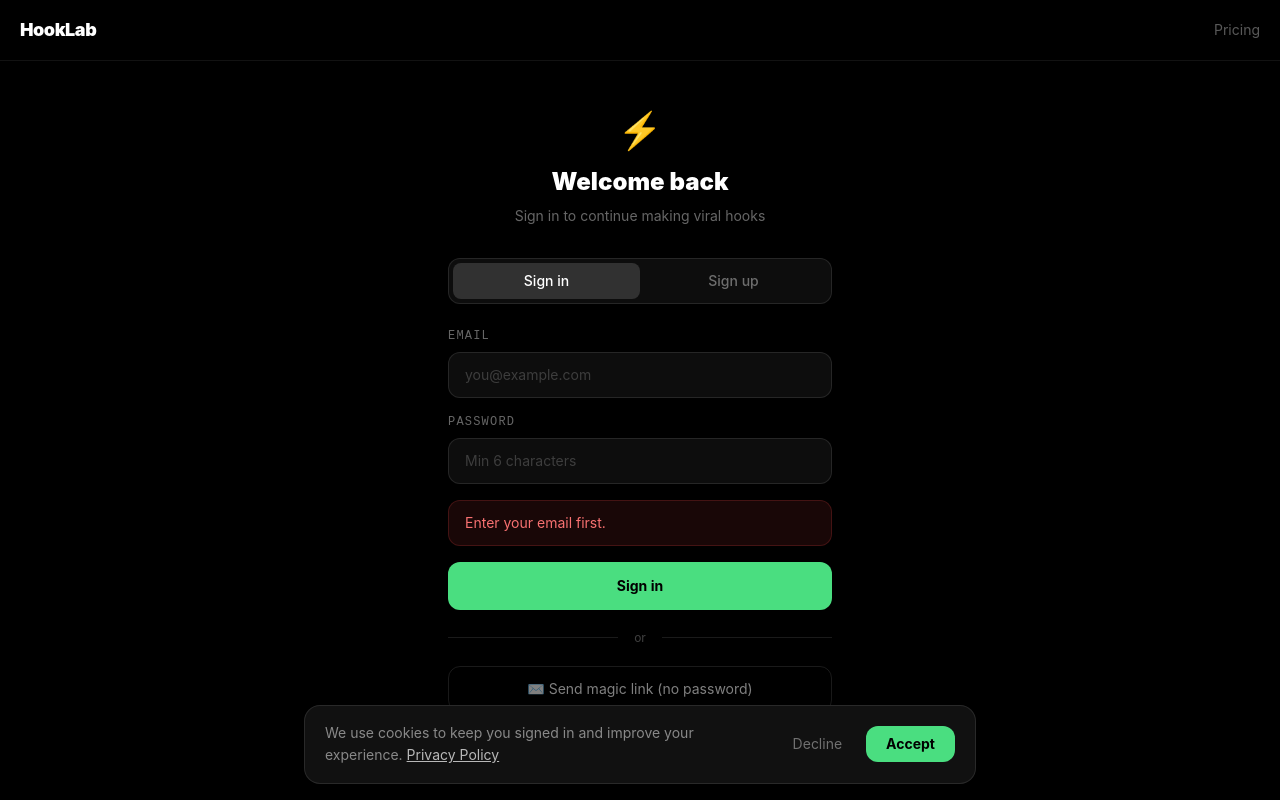
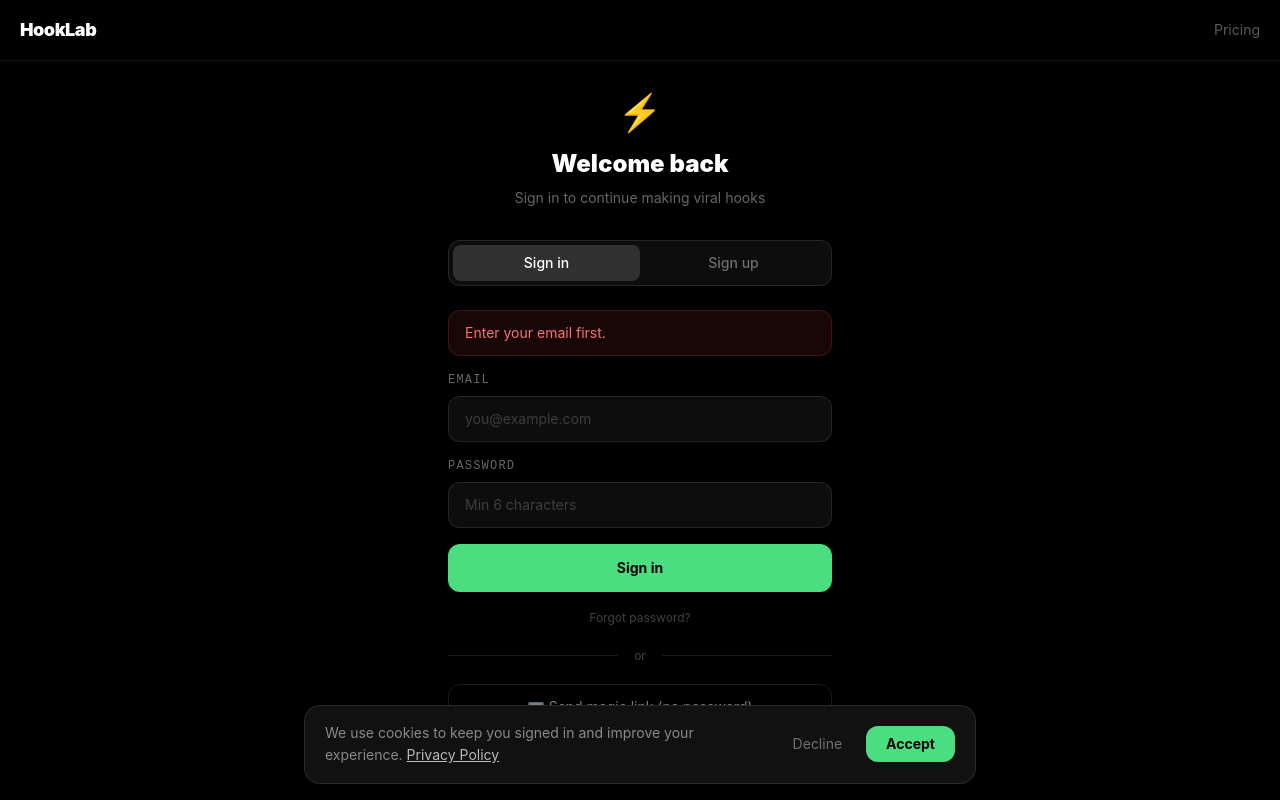
Before and after one commit to sanadkam/Hook-Generator-, a Next.js app in the folder viral-hook-tester/: page /login in a window 1280 px wide. Both pictures are taken after a click on the button "✉️ Send magic link (no password)". Built offline with nearby package versions, Linux system fonts and the light colour scheme; no server answers.

Commit message:
Update login.js

```diff
--- a/viral-hook-tester/pages/login.js
+++ b/viral-hook-tester/pages/login.js
@@ -6,7 +6,7 @@ import { supabase } from '../lib/supabase';
 
 export default function Login() {
   const router = useRouter();
-  const [mode, setMode] = useState('signin');
+  const [mode, setMode] = useState('signin'); // 'signin' | 'signup' | 'forgot'
   const [email, setEmail] = useState('');
   const [password, setPassword] = useState('');
   const [loading, setLoading] = useState(false);
@@ -67,6 +67,23 @@ export default function Login() {
     }
   };
 
+  const handleForgotPassword = async (e) => {
+    e.preventDefault();
+    if (!supabase) return;
+    setLoading(true); setError(null); setSuccess(null);
+    try {
+      const { error } = await supabase.auth.resetPasswordForEmail(email, {
+        redirectTo: `${window.location.origin}/reset-password`,
+      });
+      if (error) throw error;
+      setSuccess('Password reset link sent! Check your inbox.');
+    } catch (err) {
+      setError(err.message);
+    } finally {
+      setLoading(false);
+    }
+  };
+
   if (!supabase) {
     return (
       <div className="min-h-screen bg-black text-white flex items-center justify-center">
@@ -78,7 +95,7 @@ export default function Login() {
   return (
     <>
       <Head>
-        <title>{mode === 'signup' ? 'Create Account' : 'Sign In'} — HookLab</title>
+        <title>{mode === 'signup' ? 'Create Account' : mode === 'forgot' ? 'Reset Password' : 'Sign In'} — HookLab</title>
         <meta name="viewport" content="width=device-width, initial-scale=1" />
       </Head>
       <div className="min-h-screen bg-black text-white flex flex-col">
@@ -92,18 +109,34 @@ export default function Login() {
             <div className="text-center mb-8">
               <div className="text-4xl mb-4">⚡</div>
               <h1 className="text-2xl font-black mb-2">
-                {mode === 'signup' ? 'Create your account' : 'Welcome back'}
+                {mode === 'signup' ? 'Create your account' : mode === 'forgot' ? 'Reset password' : 'Welcome back'}
               </h1>
               <p className="text-white/40 text-sm">
-                {mode === 'signup' ? '3 free uses per month · No card required' : 'Sign in to continue making viral hooks'}
+                {mode === 'signup' ? '3 free uses per month · No card required' : mode === 'forgot' ? "Enter your email and we'll send a reset link." : 'Sign in to continue making viral hooks'}
               </p>
             </div>
 
+            {mode !== 'forgot' && (
               <div className="flex bg-white/[0.05] border border-white/10 rounded-xl p-1 mb-6">
                 <button onClick={() => { setMode('signin'); setError(null); setSuccess(null); }} className={`flex-1 py-2 rounded-lg text-sm font-medium transition-all ${mode === 'signin' ? 'bg-white/15 text-white' : 'text-white/40 hover:text-white/70'}`}>Sign in</button>
                 <button onClick={() => { setMode('signup'); setError(null); setSuccess(null); }} className={`flex-1 py-2 rounded-lg text-sm font-medium transition-all ${mode === 'signup' ? 'bg-white/15 text-white' : 'text-white/40 hover:text-white/70'}`}>Sign up</button>
               </div>
+            )}
 
+            {error && <div className="mb-4 px-4 py-3 bg-red-500/10 border border-red-500/20 rounded-xl text-red-400 text-sm">{error}</div>}
+            {success && <div className="mb-4 px-4 py-3 bg-green-400/10 border border-green-400/20 rounded-xl text-green-400 text-sm">{success}</div>}
+
+            {mode === 'forgot' ? (
+              <form onSubmit={handleForgotPassword} className="space-y-4">
+                <div>
+                  <label className="text-xs font-mono text-white/40 tracking-widest block mb-2">EMAIL</label>
+                  <input type="email" value={email} onChange={e => setEmail(e.target.value)} placeholder="you@example.com" required className="w-full bg-white/[0.05] border border-white/10 rounded-xl px-4 py-3 text-sm text-white placeholder-white/20 focus:outline-none focus:border-green-400/40 transition-colors" />
+                </div>
+                <button type="submit" disabled={loading} className={`w-full py-3.5 rounded-xl font-bold text-sm transition-all ${loading ? 'bg-green-400/40 text-black/50 cursor-not-allowed' : 'bg-green-400 hover:bg-green-300 text-black active:scale-[0.99]'}`}>
+                  {loading ? 'Sending...' : 'Send Reset Link'}
+                </button>
+              </form>
+            ) : (
               <form onSubmit={handleSubmit} className="space-y-4">
                 <div>
                   <label className="text-xs font-mono text-white/40 tracking-widest block mb-2">EMAIL</label>
@@ -114,16 +147,24 @@ export default function Login() {
                   <input type="password" value={password} onChange={e => setPassword(e.target.value)} placeholder="Min 6 characters" minLength={6} required className="w-full bg-white/[0.05] border border-white/10 rounded-xl px-4 py-3 text-sm text-white placeholder-white/20 focus:outline-none focus:border-green-400/40 transition-colors" />
                 </div>
 
-              {error && <div className="px-4 py-3 bg-red-500/10 border border-red-500/20 rounded-xl text-red-400 text-sm">{error}</div>}
-              {success && <div className="px-4 py-3 bg-green-400/10 border border-green-400/20 rounded-xl text-green-400 text-sm">{success}</div>}
-
                 <button type="submit" disabled={loading} className={`w-full py-3.5 rounded-xl font-bold text-sm transition-all ${loading ? 'bg-green-400/40 text-black/50 cursor-not-allowed' : 'bg-green-400 hover:bg-green-300 text-black active:scale-[0.99]'}`}>
                   {loading
                     ? <span className="flex items-center justify-center gap-2"><svg className="animate-spin h-4 w-4" viewBox="0 0 24 24" fill="none"><circle className="opacity-25" cx="12" cy="12" r="10" stroke="currentColor" strokeWidth="4"/><path className="opacity-75" fill="currentColor" d="M4 12a8 8 0 018-8v8H4z"/></svg>{mode === 'signup' ? 'Creating account...' : 'Signing in...'}</span>
                     : mode === 'signup' ? 'Create free account' : 'Sign in'}
                 </button>
               </form>
+            )}
 
+            {mode === 'signin' && (
+              <div className="mt-3 text-center">
+                <button onClick={() => { setMode('forgot'); setError(null); setSuccess(null); }} className="text-xs text-white/25 hover:text-white/50 transition-colors">
+                  Forgot password?
+                </button>
+              </div>
+            )}
+
+            {mode !== 'forgot' && (
+              <>
                 <div className="flex items-center gap-4 my-5">
                   <div className="flex-1 h-px bg-white/10" />
                   <span className="text-xs text-white/25">or</span>
@@ -140,6 +181,16 @@ export default function Login() {
                     {mode === 'signup' ? 'Sign in' : 'Create free account'}
                   </button>
                 </p>
+              </>
+            )}
+
+            {mode === 'forgot' && (
+              <div className="mt-4 text-center">
+                <button onClick={() => { setMode('signin'); setError(null); setSuccess(null); }} className="text-xs text-white/25 hover:text-white/50 transition-colors">
+                  ← Back to sign in
+                </button>
+              </div>
+            )}
           </div>
         </div>
       </div>
```
Lines whose indentation alone changed are shown as unchanged.
